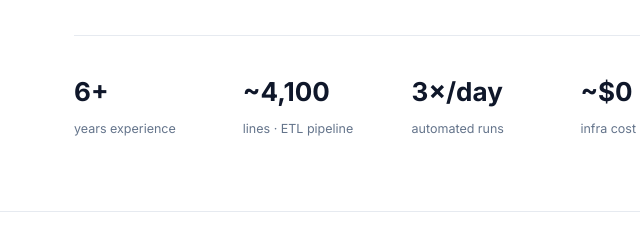
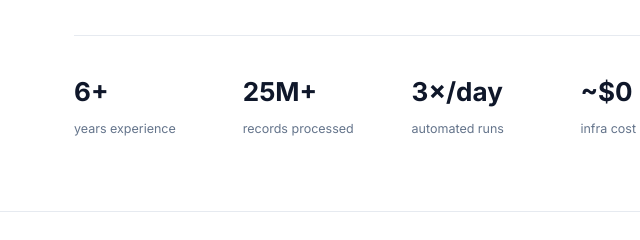
Before and after one commit to juanberrio0399/juanberrio0399.github.io, a plain HTML site: page index.html in a window 1280 px wide. Shown: the part 548-788 px from the top of the page, 154-794 px from the left. Drawn offline with Linux system fonts and the light colour scheme.

Commit message:
Web: stat 25M+ registros procesados

```diff
--- a/index.html
+++ b/index.html
@@ -140,7 +140,7 @@
     </div>
     <div class="stats rv">
       <div class="stat"><div class="n">6+</div><div class="l" data-en="years experience" data-es="años de experiencia">years experience</div></div>
-      <div class="stat"><div class="n">~4,100</div><div class="l" data-en="lines · ETL pipeline" data-es="líneas · pipeline ETL">lines · ETL pipeline</div></div>
+      <div class="stat"><div class="n">25M+</div><div class="l" data-en="records processed" data-es="registros procesados">records processed</div></div>
       <div class="stat"><div class="n">3×/day</div><div class="l" data-en="automated runs" data-es="corridas automáticas">automated runs</div></div>
       <div class="stat"><div class="n">~$0</div><div class="l" data-en="infra cost" data-es="costo de infra">infra cost</div></div>
       <div class="stat"><div class="n">5</div><div class="l" data-en="real projects" data-es="proyectos reales">real projects</div></div>
```
